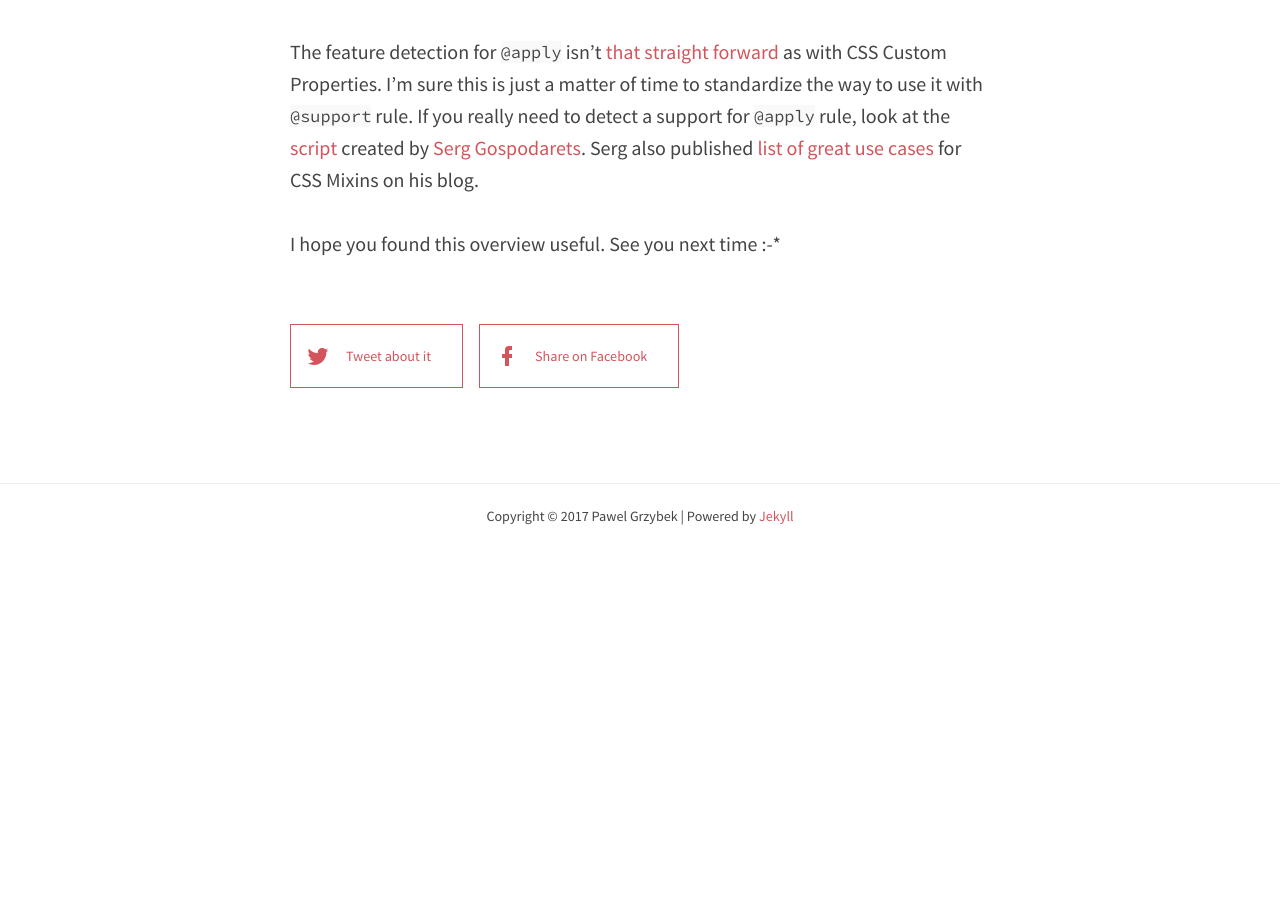
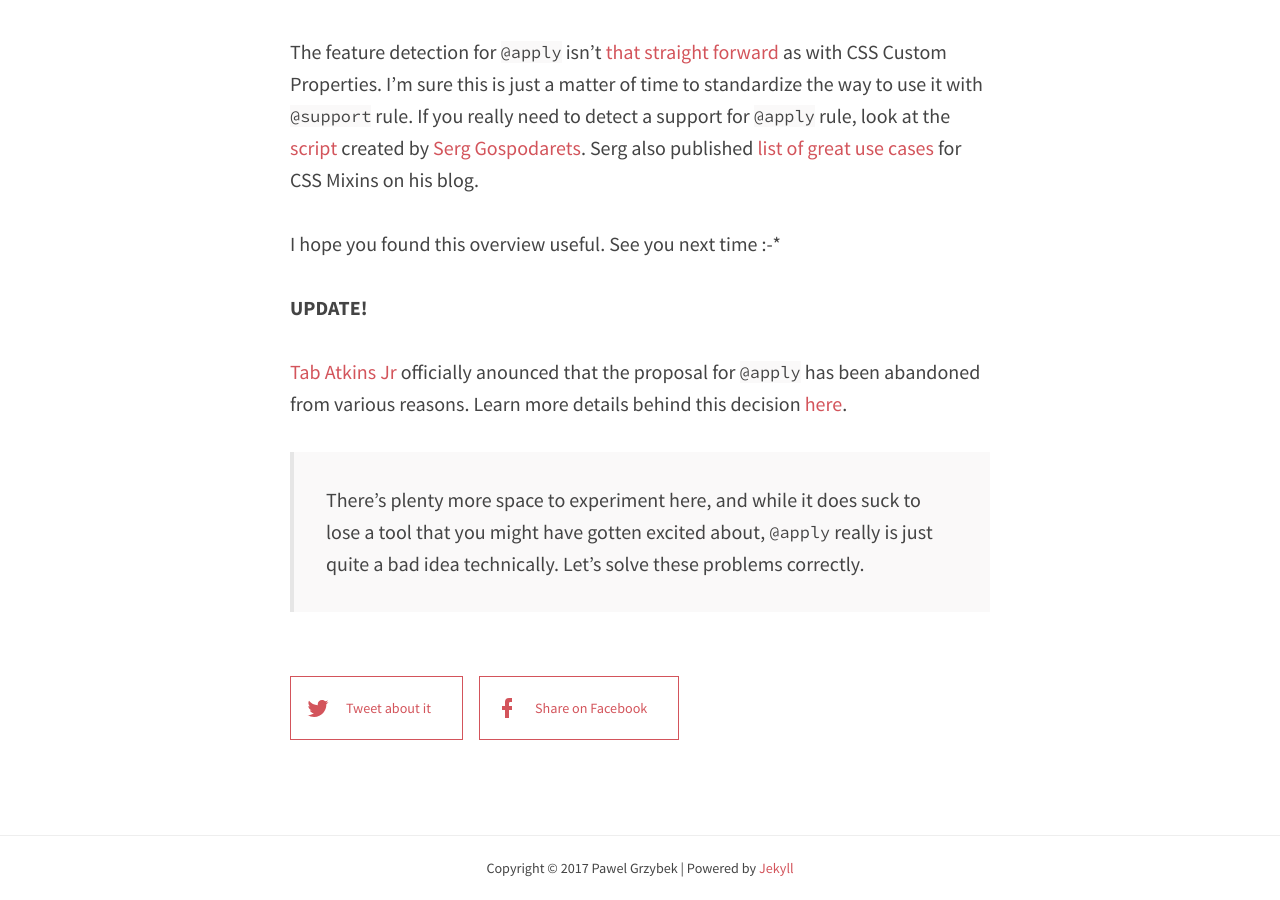
Before and after one commit to kimruddock/pawelgrzybek.github.io, a Jekyll site: the page built from _posts/2016-04-18-css-mixins-with-apply-rule.md, in a window 1280 px wide and 900 px high, scrolled down 4228 px. Built offline with Jekyll 4.4.1, drawn with Linux system fonts in a browser that asks for light colours; comment, search, counter and statistics services are not loaded; before the commit the page ends 4776 px from its top, so only the background shows below that.

Commit message:
Update article about the @apply rule in CSS

```diff
--- a/_posts/2016-04-18-css-mixins-with-apply-rule.md
+++ b/_posts/2016-04-18-css-mixins-with-apply-rule.md
@@ -77,3 +77,9 @@ As a web developers we want to use the benefits of future improvements right now
 The feature detection for `@apply` isn't [that straight forward](https://pawelgrzybek.com/css-custom-properties-explained/#detect-the-browser-support-for-css-custom-properties) as with CSS Custom Properties. I'm sure this is just a matter of time to standardize the way to use it with `@support` rule. If you really need to detect a support for `@apply` rule, look at the [script](https://gist.github.com/malyw/477cd45bd0ed501a1c3ce0870ae16dd1) created by [Serg Gospodarets](https://twitter.com/malyw). Serg also published [list of great use cases](https://blog.gospodarets.com/css_apply_rule) for CSS Mixins on his blog.
 
 I hope you found this overview useful. See you next time :-*
+
+**UPDATE!**
+
+ [Tab Atkins Jr](https://github.com/tabatkins) officially anounced that the proposal for `@apply` has been abandoned from various reasons. Learn more details behind this decision [here](http://www.xanthir.com/b4o00).
+
+ > There's plenty more space to experiment here, and while it does suck to lose a tool that you might have gotten excited about, `@apply` really is just quite a bad idea technically. Let's solve these problems correctly.
```
